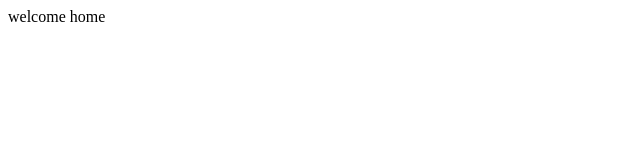
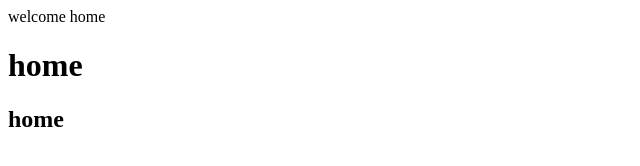
Before and after one commit to vallibalusu/vallibalusu.github.io, a plain HTML site: page home.html in a window 1280 px wide. Shown: the whole page, without its empty margins (0-640 px from the left). Drawn offline with Linux system fonts and the light colour scheme.

Commit message:
made changes

```diff
--- a/home.html
+++ b/home.html
@@ -2,6 +2,8 @@
 <html lang="en">
 <head>
      welcome home
+     <h1>home</h1>
+     <h2>home</h2>
 </head>
 <body>
 
```
